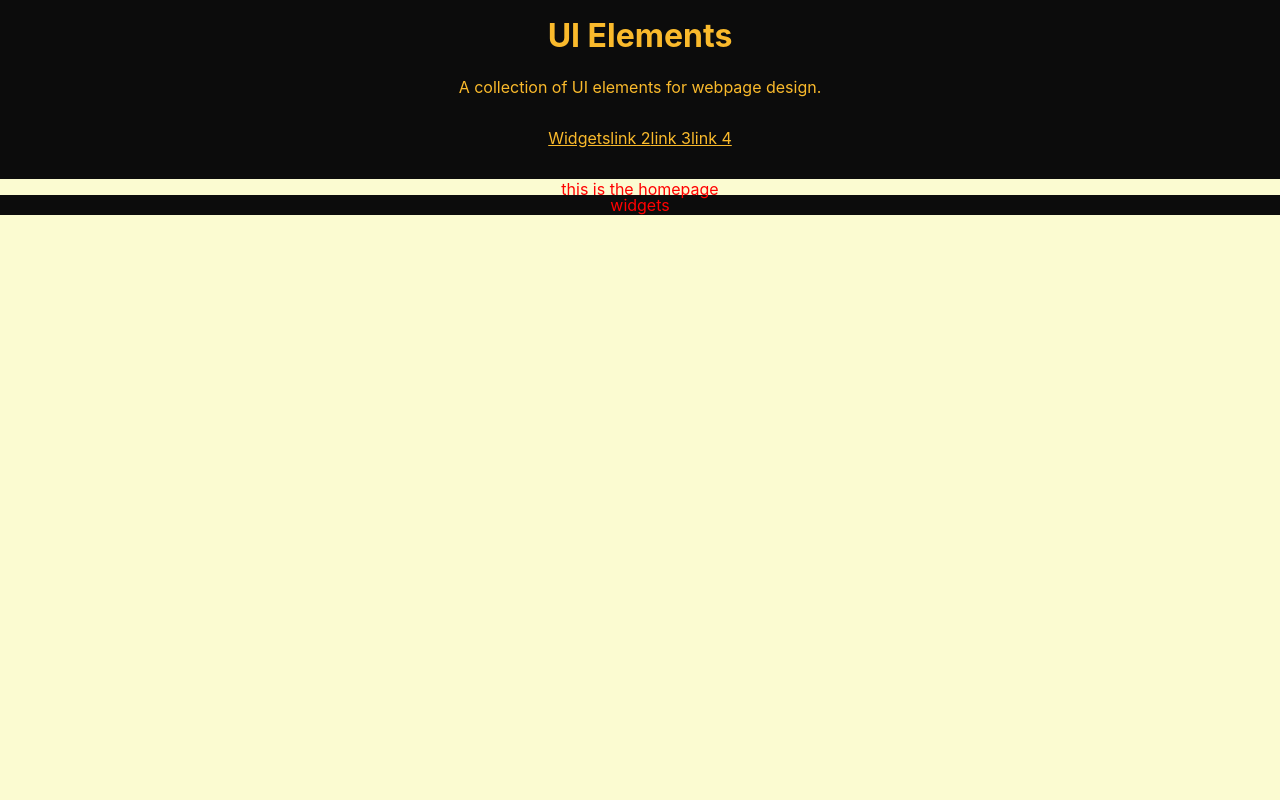
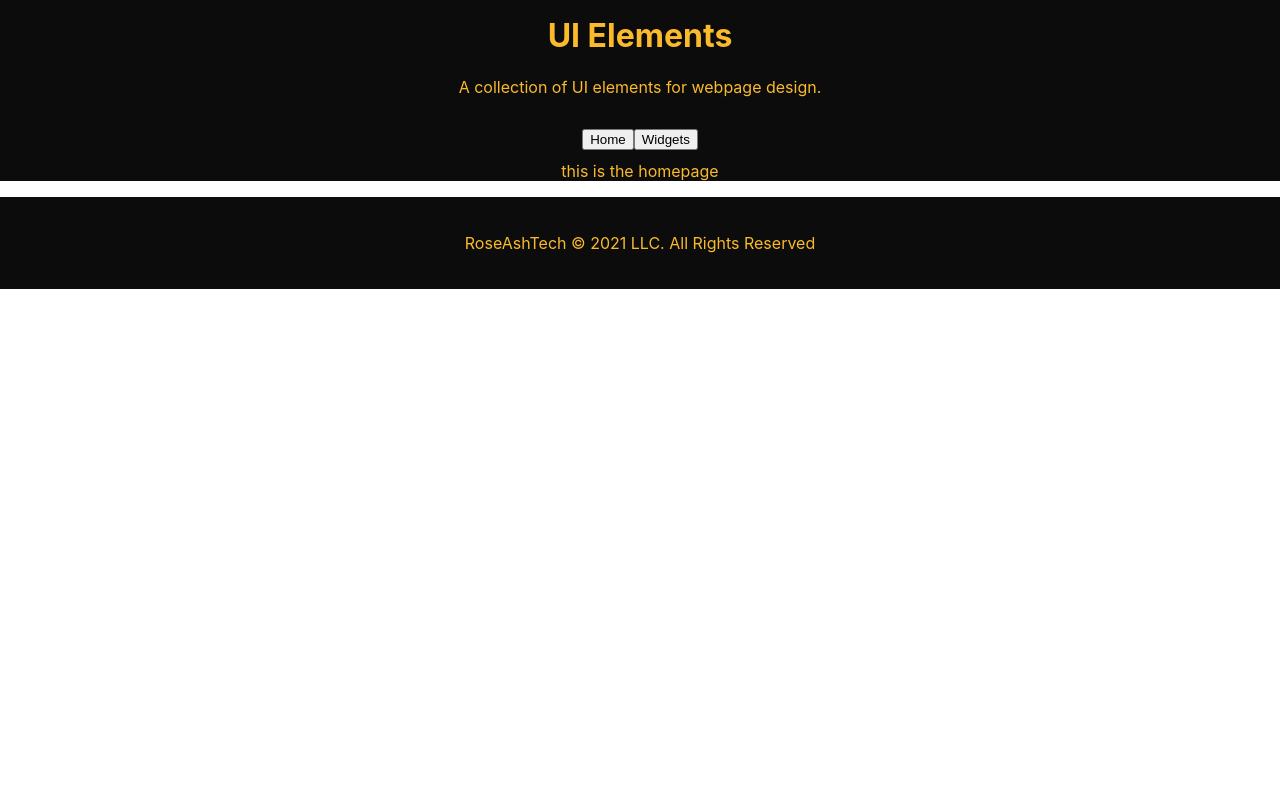
Before and after one commit to ARFreiler/UI_Elements, a React (Create React App) app in the folder ui_elements/: page / in a window 1280 px wide. Shown: the top 800 px of the page. Built offline with nearby package versions, Linux system fonts and the light colour scheme.

Commit message:
Restructured code/files to load pages dynamically and updated nav system accordingly.

```diff
--- a/ui_elements/src/App.js
+++ b/ui_elements/src/App.js
@@ -1,9 +1,32 @@
+// import React from 'react';
+
+// import './App.css';
+// import Content from "./components/Content";
+
+
+// const App = () => <Content />;
+
+// export default App;
+
 import React from 'react';
 
 import './App.css';
 import Content from "./components/Content";
+import Footer from './components/Footer/Footer';
+import Header from './components/Header/Header';
+import Navbar from './components/Navbar/Navbar';
 
 
-const App = () => <Content />;
+// const App = () => <Content />;
+function App() {
+    return (
+        <div className="App">
+            <Header />
+            <Navbar />
+            <Content />
+            <Footer />
+        </div>
+    )
+}
 
 export default App;
--- a/ui_elements/src/components/Content.js
+++ b/ui_elements/src/components/Content.js
@@ -1,40 +1,58 @@
 import React, { useState } from 'react';
+import { Switch, Route } from 'react-router-dom';
 
 import Navbar from './Navbar/Navbar';
 import Header from './Header/Header';
 import Footer from './Footer/Footer';
 import UiElements from './UiElements/UiElements';
-import Widgets from './WidgetElements/Widgets';
+import Homepage from './pages/Homepage/Homepage';
+import Widgets from './pages/WidgetElements/Widgets';
 
 import './Content.css';
 
-export default function Content() {
-    const [currentPage, setCurrentPage] = useState('UI Elements');
+const Content = () => {
+    return (
+        <Switch> {/* The Switch decides which component to show based on the current URL.*/}
+            <Route exact path='/' component={Homepage}></Route>
+            <Route exact path='/widgets' component={Widgets}></Route>
+        </Switch>
+    );
+};
 
-    const renderPage = () => {
+export default Content;
 
-        return <UiElements />;
+/* NEW CODE */
+//////////////////////////////////////////////////////////
+/* OLD CODE */
 
-        // if (currentPage === 'Widgets') {
-        //     return <Widgets />;
-        // }
-        // if (currentPage === 'CV') {
-        //     return <CV />;
-        // }
-        // return <Contact />;
-    };
 
-    const handlePageChange = (page) => setCurrentPage(page);
+// export default function Content() {
+//     const [currentPage, setCurrentPage] = useState('UI Elements');
 
-    return (
-        <div class="container">
-            <Header />
-            <Navbar currentPage={currentPage} handlePageChange={handlePageChange} />
-            {renderPage()}
-            <div className="content">
-                {/* <UiElements /> */}
-            </div>
-            <Footer />
-        </div>
-    )
-}
+//     const renderPage = () => {
+
+//         return <UiElements />;
+
+//         // if (currentPage === 'Widgets') {
+//         //     return <Widgets />;
+//         // }
+//         // if (currentPage === 'CV') {
+//         //     return <CV />;
+//         // }
+//         // return <Contact />;
+//     };
+
+//     const handlePageChange = (page) => setCurrentPage(page);
+
+//     return (
+//         <div class="container">
+//             <Header />
+//             <Navbar currentPage={currentPage} handlePageChange={handlePageChange} />
+//             {renderPage()}
+//             <div className="content">
+//                 {/* <UiElements /> */}
+//             </div>
+//             <Footer />
+//         </div>
+//     )
+// }
--- a/ui_elements/src/components/Navbar/Navbar.js
+++ b/ui_elements/src/components/Navbar/Navbar.js
@@ -1,4 +1,5 @@
 import React from 'react';
+import { Link } from "react-router-dom";
 
 import '../Navbar/Navbar.css';
 
@@ -6,10 +7,20 @@ const Navbar = ({ currentPage, handlePageChange }) => {
     return (
         <div className="navbar">
             <div class="topnav">
-                <a href="#widgets" onClick={() => handlePageChange('Widgets')} className={currentPage === 'Link1' ? 'nav-link active' : 'nav-link'}>Widgets</a>
+                {/* <a href="#widgets" onClick={() => handlePageChange('Widgets')} className={currentPage === 'Link1' ? 'nav-link active' : 'nav-link'}>Widgets</a>
                 <a href="" onClick={() => handlePageChange('')} className={currentPage === 'Link2' ? 'nav-link active' : 'nav-link'}>link 2</a>
                 <a href="" onClick={() => handlePageChange('')} className={currentPage === 'Link3' ? 'nav-link active' : 'nav-link'}>link 3</a>
-                <a href="" onClick={() => handlePageChange('')} className={currentPage === 'Link4' ? 'nav-link active' : 'nav-link'}>link 4</a>
+                <a href="" onClick={() => handlePageChange('')} className={currentPage === 'Link4' ? 'nav-link active' : 'nav-link'}>link 4</a> */}
+                <Link to="/">
+                    <button variant="outlined">
+                        Home
+                    </button>
+                </Link>
+                <Link to="/widgets">
+                    <button variant="outlined">
+                        Widgets
+                    </button>
+                </Link>
             </div>
         </div>
     );
--- a/ui_elements/src/components/UiElements/UiElements.js
+++ b/ui_elements/src/components/UiElements/UiElements.js
@@ -1,12 +1,12 @@
 import React from 'react';
-import Widgets from '../WidgetElements/Widgets';
+import Widgets from '../pages/WidgetElements/Widgets';
 
 import '../UiElements/UiElements.css';
 
 const UiElements = () => {
     return (
         <div className="uielements">
-            <p>this is the homepage</p>
+            <p>this is ui elements</p>
             <Widgets />
         </div>
 
--- /dev/null
+++ b/ui_elements/src/components/pages/Homepage/Homepage.js
@@ -0,0 +1,11 @@
+import React from 'react';
+
+const Homepage = () => {
+    return (
+        <div className="container">
+            <p>this is the homepage</p>
+        </div>
+    )
+}
+
+export default Homepage;
```
Also changed, not shown: ui_elements/src/components/pages/WidgetElements/Widgets.css (renamed from ui_elements/src/components/WidgetElements/Widgets.css), ui_elements/src/components/pages/WidgetElements/Widgets.js (renamed from ui_elements/src/components/WidgetElements/Widgets.js).
